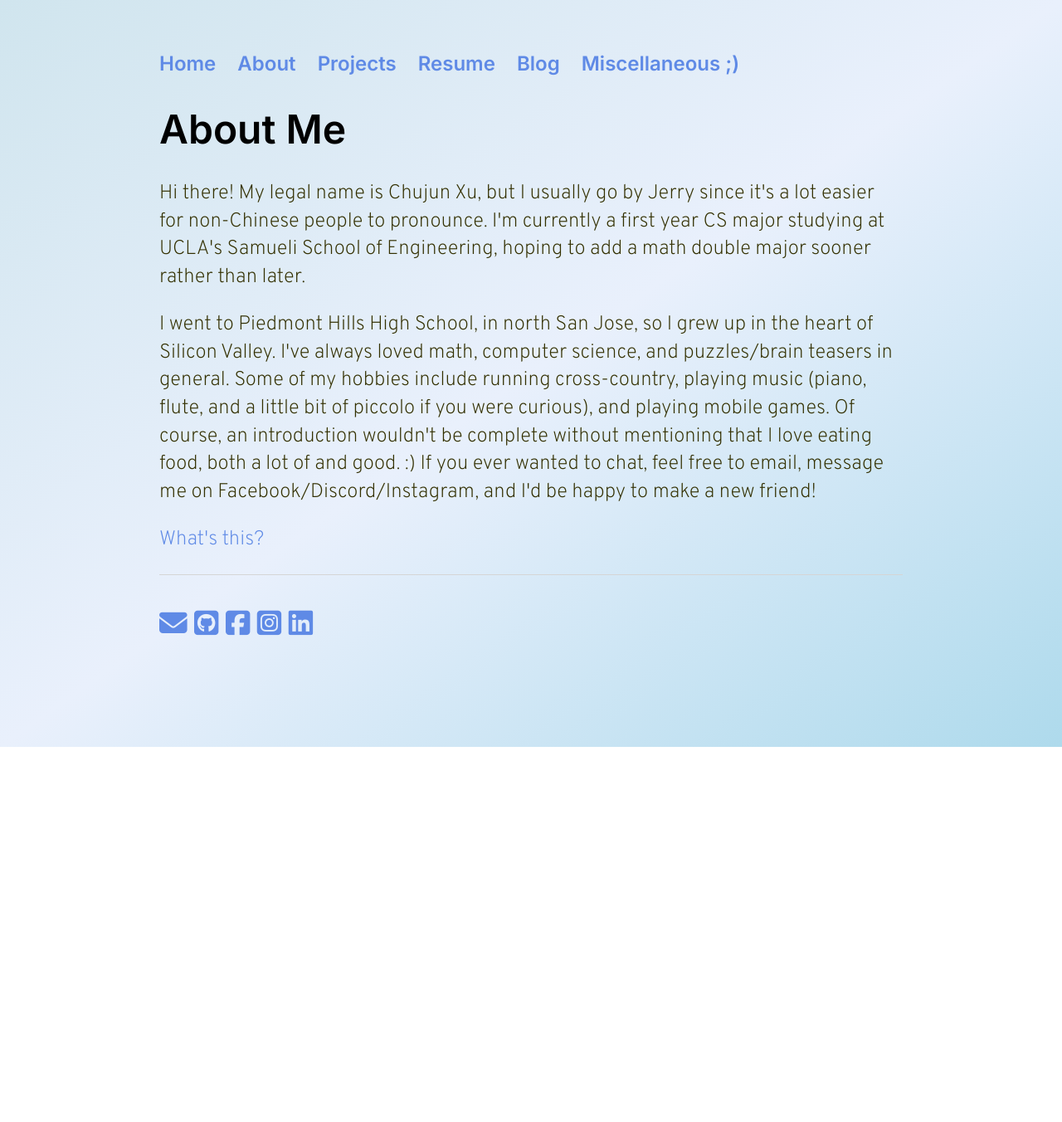
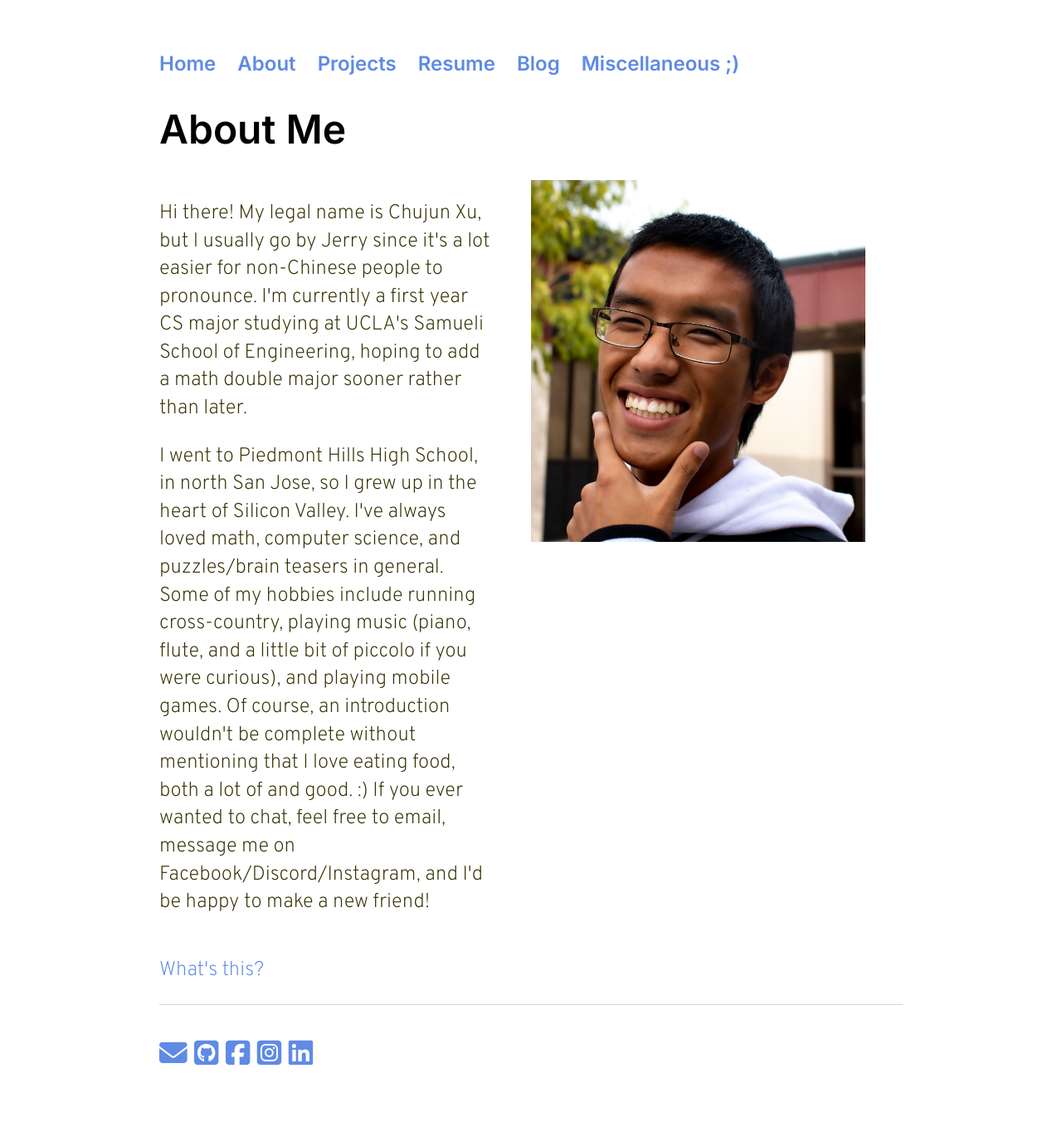
Before and after one commit to xu-jerry/xu-jerry.github.io, a Jekyll site: the page built from about/index.html, in a window 1280 px wide. Shown: the whole page at 83% size. Built offline with Jekyll 4.4.1, drawn with Linux system fonts in a browser that asks for light colours; nearby versions of some CDN libraries; before the commit the page ends 900 px from its top, so only the background shows below that.

Commit message:
Added resume, a blog post, and image

```diff
--- a/about/index.html
+++ b/about/index.html
@@ -6,7 +6,8 @@ title: About Me
 <h1>
 About Me
 </h1>
-
+<div class="row">
+    <div class="column">
         <p>
             Hi there! My legal name is Chujun Xu, but I usually go by Jerry since it's a lot easier for non-Chinese people to pronounce. I'm currently a first year CS major studying at UCLA's Samueli School of Engineering, hoping to add a math double major sooner rather than later.
         </p>
@@ -14,5 +15,10 @@ About Me
         <p>
             I went to Piedmont Hills High School, in north San Jose, so I grew up in the heart of Silicon Valley. I've always loved math, computer science, and puzzles/brain teasers in general. Some of my hobbies include running cross-country, playing music (piano, flute, and a little bit of piccolo if you were curious), and playing mobile games. Of course, an introduction wouldn't be complete without mentioning that I love eating food, both a lot of and good. :) If you ever wanted to chat, feel free to email, message me on Facebook/Discord/Instagram, and I'd be happy to make a new friend!
         </p>
+    </div>
+    <div class="column">
+        <img src=face.jpg style="width: 100%;">
+    </div>
+  </div>
 
 <p><a href="/miscellaneous/styling.html">What's this?</a> </p>
--- a/blog/index.html
+++ b/blog/index.html
@@ -1,12 +1,12 @@
 ---
 layout: default
-title: Jerry's Blog
+title: Blog
 ---
 	<h1>{{ page.title }}</h1>
 	<ul class="posts">
 
 	  {% for post in site.posts %}
-	  <li><p><a href="{{ post.url }}" title="{{ post.title }}">{{ post.title }}</a></p>
-		<indent><span>{{ post.date | date_to_string }}</span>  </indent> </li></p>
+	  <li><a href="{{ post.url }}" title="{{ post.title }}">{{ post.title }}</a><br>
+		<indent><span>{{ post.date | date_to_string }}</span>  </indent> </li>
 	  {% endfor %}
 	</ul>
--- a/css/main.css
+++ b/css/main.css
@@ -3,7 +3,7 @@ body {
     width: 70%;
     background-repeat: no-repeat;
     background-attachment: fixed;
-    background-image: linear-gradient(to bottom right ,rgb(208, 229, 238), rgb(233, 240, 252), rgb(174, 218, 236));
+    /*background-image: linear-gradient(to bottom right ,rgb(208, 229, 238), rgb(233, 240, 252), rgb(174, 218, 236));*/
 }
 nav ul, footer ul {
     font-family: 'Inter', sans-serif;
@@ -46,7 +46,7 @@ code {
     font-size: 1.2em;
     font-family: 'Courier', serif;
     line-height: 1.2em;
-    color: rgb(51, 48, 0);
+    color: gray;
 }
 
 ul {
@@ -77,3 +77,16 @@ ul.posts {
 ul.posts li {
     list-style: none;
 }
+
+.column {
+    float: left;
+    width: 45%;
+    padding-right: 5%;
+  }
+
+  /* Clear floats after the columns */
+  .row:after {
+    content: "";
+    display: table;
+    clear: both;
+  }
--- a/index.html
+++ b/index.html
@@ -5,6 +5,7 @@ title: Jerry Xu's Personal Website
 <div class="blurb">
 	<h1>Jerry Xu, CS at UCLA</h1>
 	<p>Hello! I'm Chujun Xu, but I go by Jerry. I'm currently a first year CS major studying at UCLA's Samueli School of Engineering. This website is still a work in progress, so be sure to check back and see new changes every week! </p>
+	<img src="typing.gif">
 	<p><a href="/about">Still curious about me?</a> </p>
 </div>
 
--- a/resume/index.html
+++ b/resume/index.html
@@ -7,6 +7,5 @@ title: Resume
 Resume
 </h1>
 
-<p>
-    Coming soon...
-</p>
+<iframe src="Website-Resume.pdf" width="100%" height="1000px">
+</iframe>
```
Also changed, not shown: _posts/2021-2-23-On-Special-Relativity.md (added, +13 -0 lines), about/face.jpg (added), typing.gif (added), 1 other file. Lines whose indentation alone changed are shown as unchanged.
